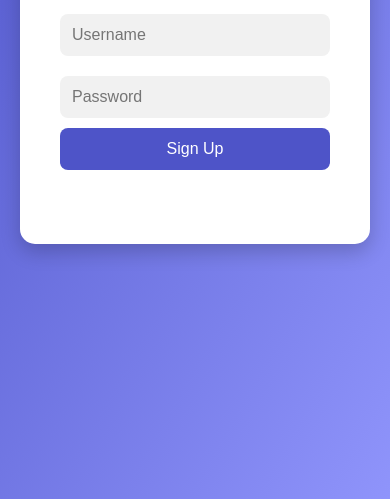
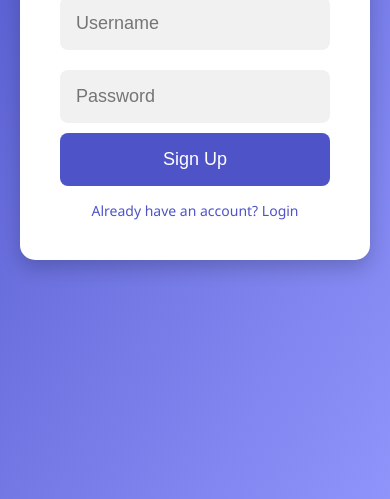
Before and after one commit to rick-sanchez-d/Nglweb, a plain HTML site: page index.html in a window 390 px wide. Shown: the part 345-844 px from the top of the page. Drawn offline with Linux system fonts and the light colour scheme.

Commit message:
Update style.css

```diff
--- a/style.css
+++ b/style.css
@@ -1,4 +1,3 @@
-/* Reset and base style */
 * {
   box-sizing: border-box;
   margin: 0;
@@ -12,6 +11,7 @@ body {
   display: flex;
   justify-content: center;
   align-items: center;
+  padding: 20px;
 }
 
 /* Form container */
@@ -20,8 +20,8 @@ form {
   padding: 40px;
   border-radius: 15px;
   box-shadow: 0 8px 20px rgba(0, 0, 0, 0.2);
-  width: 90%;
-  max-width: 350px;
+  width: 100%;
+  max-width: 500px; /* wider for larger screens */
   text-align: center;
 }
 
@@ -34,7 +34,7 @@ h2 {
 /* Input fields */
 input {
   width: 100%;
-  padding: 12px;
+  padding: 14px;
   margin: 10px 0;
   border: none;
   border-radius: 8px;
@@ -47,7 +47,7 @@ button {
   background: #4e54c8;
   color: white;
   border: none;
-  padding: 12px;
+  padding: 14px;
   width: 100%;
   border-radius: 8px;
   cursor: pointer;
@@ -69,7 +69,7 @@ button:hover {
 a {
   display: block;
   margin-top: 15px;
-  color: #fff;
+  color: #4e54c8;
   text-decoration: none;
   font-size: 14px;
 }
@@ -77,3 +77,11 @@ a {
 a:hover {
   text-decoration: underline;
 }
+
+/* Make inputs/text larger on very small screens */
+@media (max-width: 400px) {
+  input, button {
+    font-size: 18px;
+    padding: 16px;
+  }
+}
```
